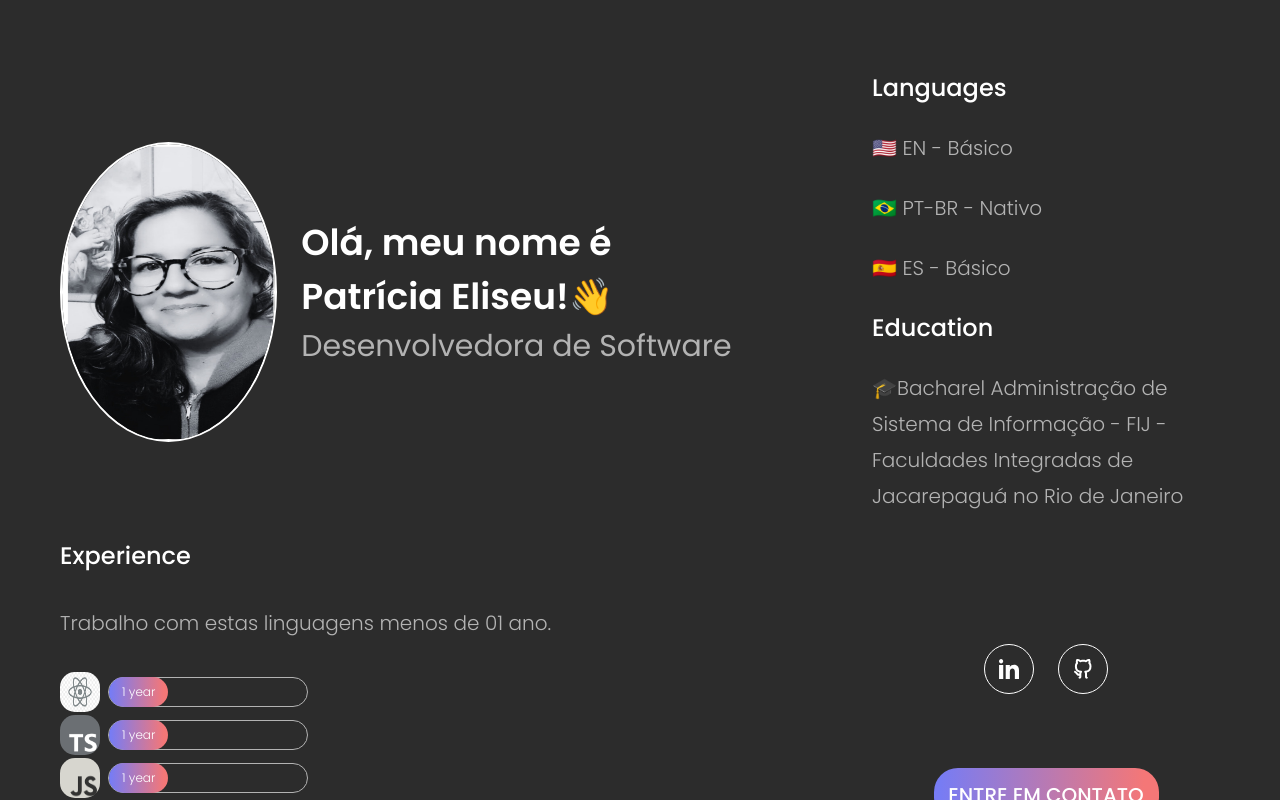
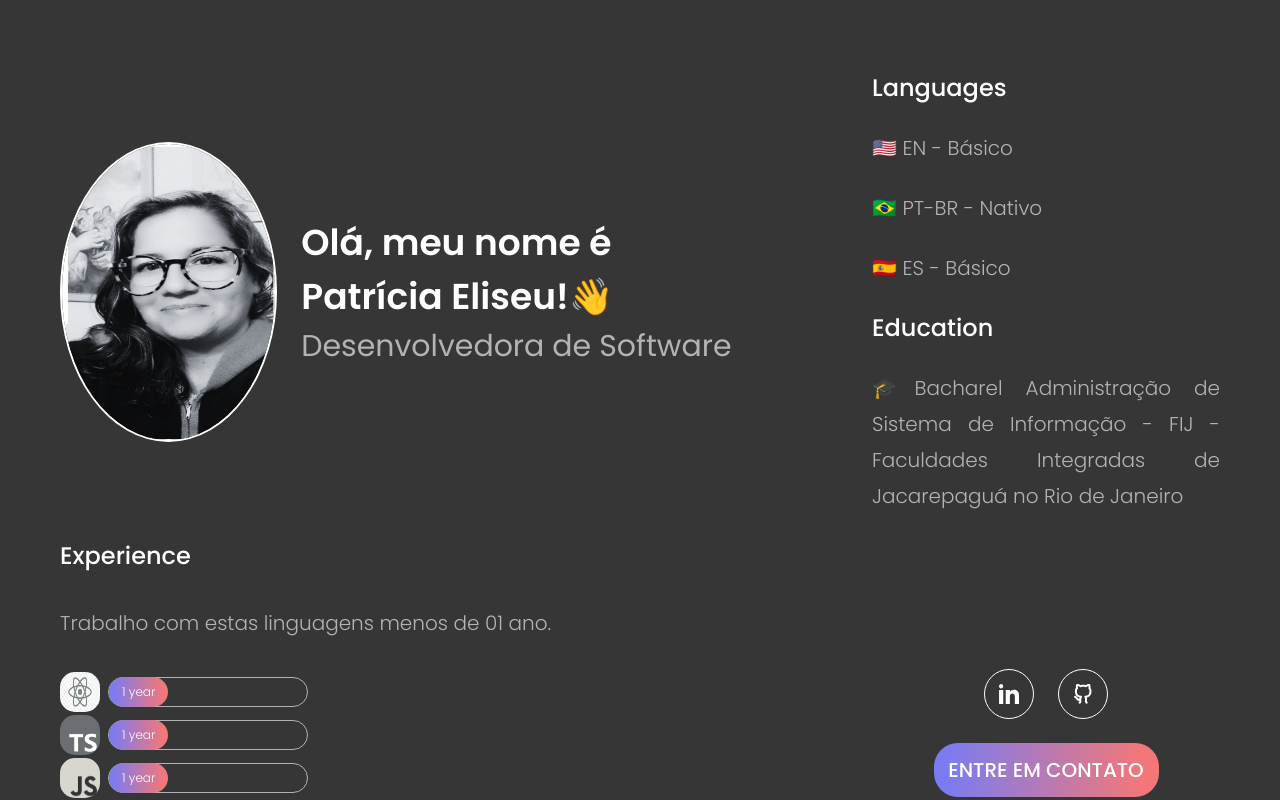
Before and after one commit to patriciaEliseu/patriciaEliseu.github.io, a Next.js app: page / in a window 1280 px wide. Built offline with nearby package versions, Linux system fonts and the light colour scheme.

Commit message:
acertos finais

```diff
--- a/src/app/components/information/information.scss
+++ b/src/app/components/information/information.scss
@@ -5,7 +5,7 @@
     width: 100%;
     gap: 24px;
     max-width: 500px;
-
+    text-align: justify;
     grid-area: info;
 
     .languages-info {
@@ -21,6 +21,7 @@
         font-weight: 300;
         font-size: 18px;
         line-height: 28px;
+
     }
 
     @media (min-width: 768px) {
@@ -29,7 +30,7 @@
         span {
             font-size: 20px;
             line-height: 36px;
-            text-align: start;
+
         }
     }
 }
--- a/src/app/globals.scss
+++ b/src/app/globals.scss
@@ -1,7 +1,7 @@
 :root {
   --text-primary: white;
   --text-secondary: #B3B3B3;
-  --bg-primary: #2C2C2C;
+  --bg-primary: #373636;
 }
 
 
@@ -19,4 +19,5 @@ body {
 
 body {
   background-color: var(--bg-primary);
+
 }
--- a/src/app/styles/home.scss
+++ b/src/app/styles/home.scss
@@ -15,7 +15,7 @@
         align-items: center;
         justify-content: center;
         flex-direction: column;
-        gap: 74px;
+        gap: 24px;
         grid-area: btns;
         width: 100%;
 
```
